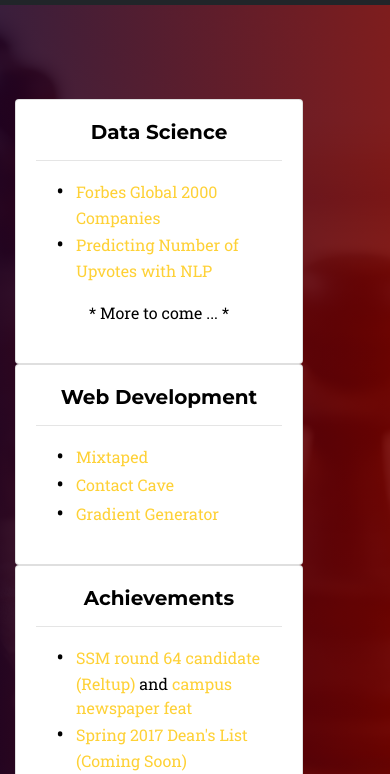
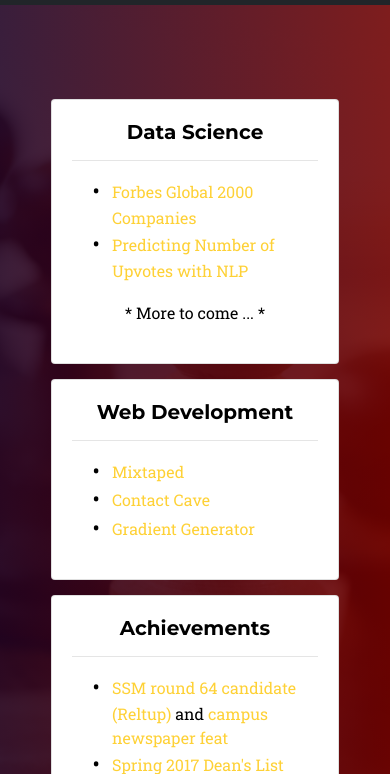
Before and after one commit to jordantjh/jordantjh.github.io, a website: page portfolio.html in a window 390 px wide. Shown: the part 51-825 px from the top of the page. Drawn offline with Linux system fonts and the light colour scheme; a web font is replaced by a local one.

Commit message:
responsive home,about me, portfolio!

```diff
--- a/css/agency.css
+++ b/css/agency.css
@@ -3,7 +3,6 @@
  * Copyright 2013-2018 Start Bootstrap
  * Licensed under MIT (https://github.com/BlackrockDigital/startbootstrap-agency/blob/master/LICENSE)
  */
-
 body {
   overflow-x: hidden;
   font-family: 'Roboto Slab', -apple-system, BlinkMacSystemFont, 'Segoe UI', Roboto, 'Helvetica Neue', Arial, sans-serif, 'Apple Color Emoji', 'Segoe UI Emoji', 'Segoe UI Symbol', 'Noto Color Emoji';
@@ -197,8 +196,8 @@
 }
 
 header.masthead .intro-text .intro-lead-in {
-  font-size: 20px;
-  line-height: 20px;
+  font-size: 32px;   /*smart phone*/
+  line-height: 45px;
   margin-bottom: 25px;
   /*font-family: 'Droid Serif', -apple-system, BlinkMacSystemFont, 'Segoe UI', Roboto, 'Helvetica Neue', Arial, sans-serif, 'Apple Color Emoji', 'Segoe UI Emoji', 'Segoe UI Symbol', 'Noto Color Emoji';*/
   font-family: 'Noto Sans', Roboto, Arial, sans-serif;
@@ -790,3 +789,17 @@
   background-size: cover;
   height: 100vh;
 }
+
+/* Media Queries */
+@media screen and (max-width: 892px) {  /* <892px */
+  .full-bg-vh{
+    height: auto;
+  }
+}
+
+@media screen and (max-width: 690px) {  /* center porfolio boxes */
+  .portfolio-intro-text .row .col .card-custom{
+    margin: 0 auto;
+    margin-bottom: 15px;
+  }
+}
--- a/portfolio.html
+++ b/portfolio.html
@@ -59,7 +59,7 @@
         <div class="portfolio-intro-text">
           <div class="row">
             <div class="col">
-              <div class="card" style="width: 18rem;">
+              <div class="card card-custom" style="width: 18rem;">
                 <div class="card-body">
                   <h5 class="card-title black-text">Data Science</h5>
                   <hr>
@@ -72,7 +72,7 @@
               </div>
             </div>
             <div class="col">
-              <div class="card" style="width: 18rem;">
+              <div class="card card-custom" style="width: 18rem;">
                 <div class="card-body">
                   <h5 class="card-title black-text">Web Development</h5>
                   <hr>
@@ -85,7 +85,7 @@
               </div>
             </div>
             <div class="col">
-              <div class="card" style="width: 18rem;">
+              <div class="card card-custom" style="width: 18rem;">
                 <div class="card-body">
                   <h5 class="card-title black-text">Achievements</h5>
                   <hr>
```
